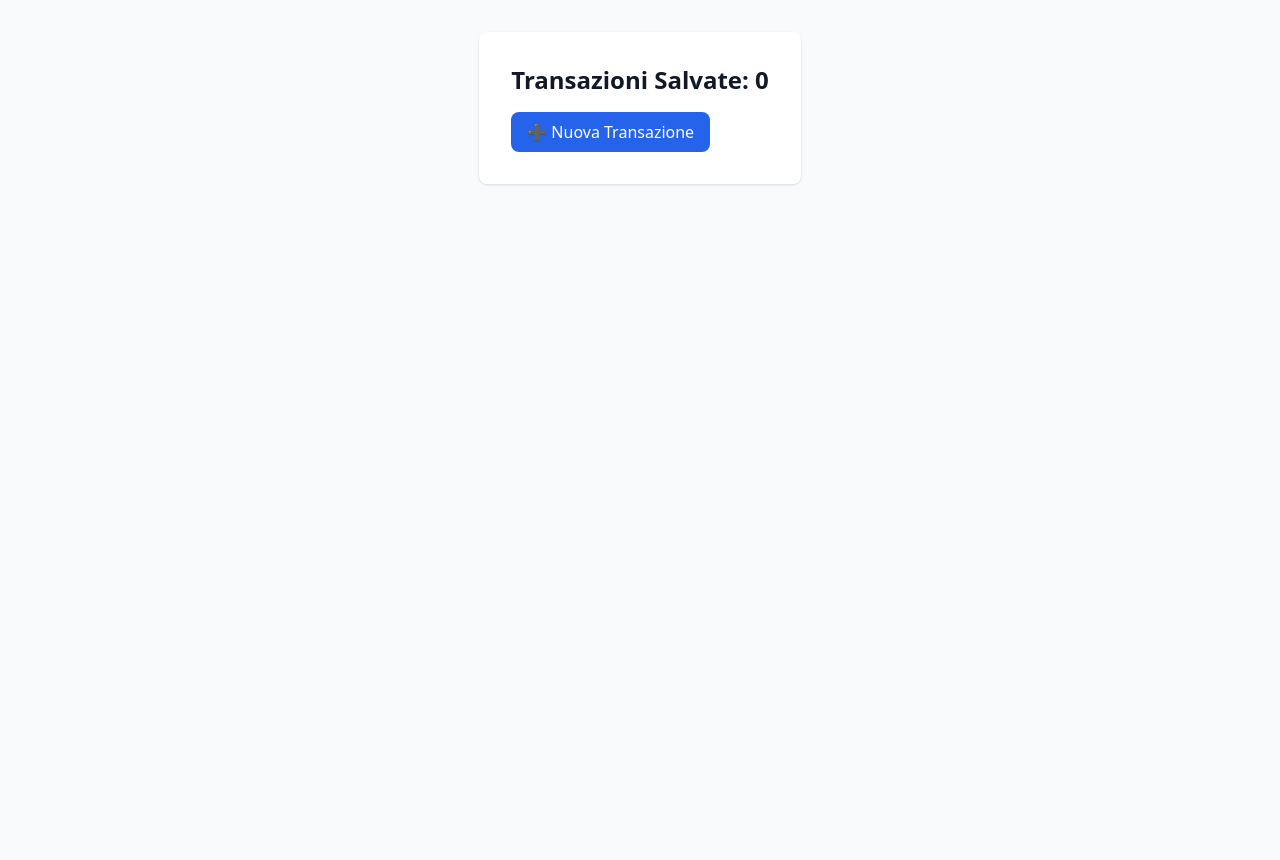
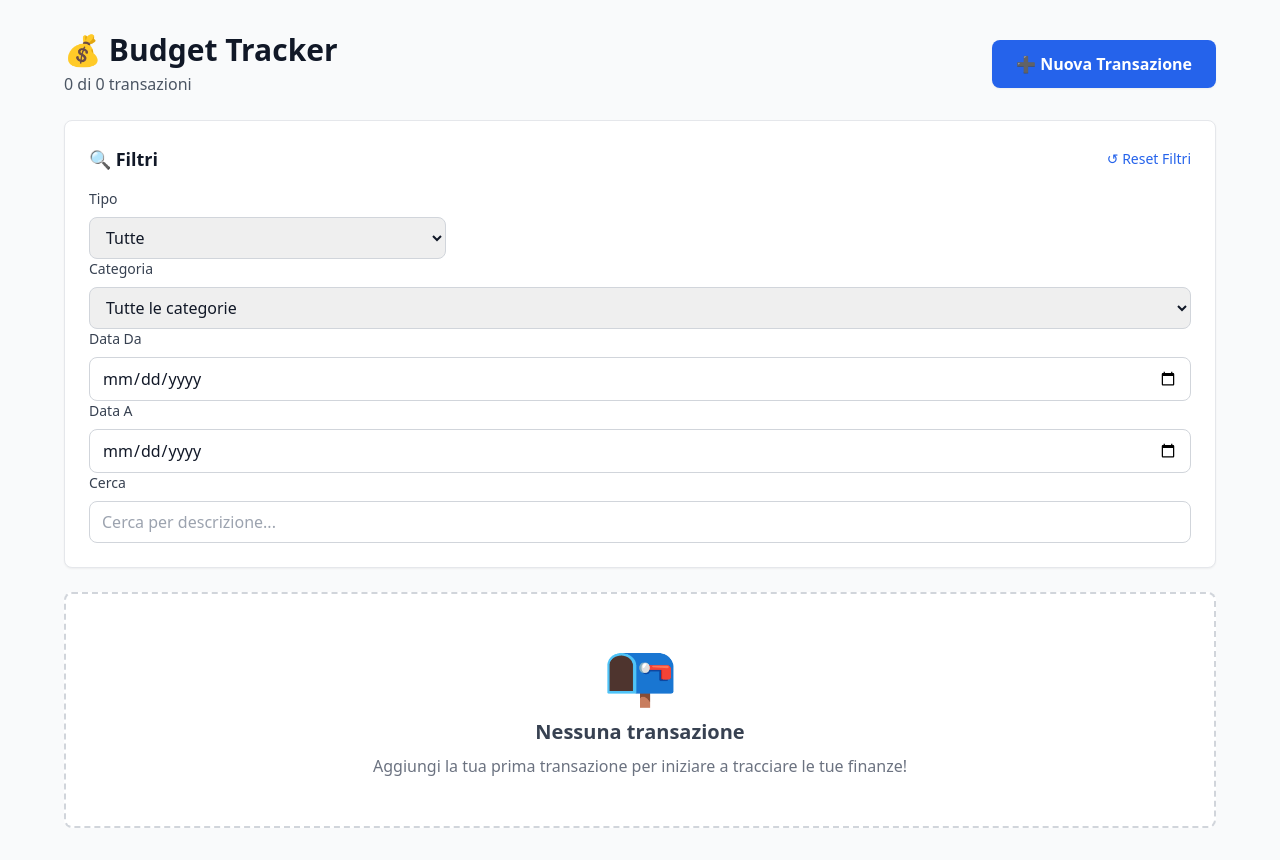
Before and after one commit to ffpalu/expense-tracker, a React (Vite) app: page / in a window 1280 px wide. Before the commit the page ends 800 px from the top, so only its background shows below. Built offline with nearby package versions, Linux system fonts and the light colour scheme.

Commit message:
testing new features on App.tsx

```diff
--- a/src/App.tsx
+++ b/src/App.tsx
@@ -1,59 +1,86 @@
 import { useTransaction } from "./context/TransactionContext"
 import TransactionForm from "./components/transactions/TransactionForm";
+import TransactionList from "./components/transactions/TransactionList";
 import { useState } from "react";
+import { useFilters } from "./hooks/useFilters";
+import TransactionFilters from "./components/transactions/TransactionFilters";
 
 function App() {
 
-	const { transactions, addTransaction } = useTransaction();
+	const { transactions, addTransaction, deleteTransaction } = useTransaction();
 	const [showForm, setShowForm] = useState(false);
 
+	const {
+		typeFilter,
+		categoryFilter,
+		dateFromFilter,
+		dateToFilter,
+		searchTerm,
+		filteredTransactions,
+		setTypeFilter,
+		setCategoryFilter,
+		setDateFromFilter,
+		setDateToFilter,
+		setSearchTerm,
+		resetFilters
+	} = useFilters(transactions);
+
   return (
-		<div className="min-h-screen bg-gray-50 flex p-8">
-			<div className="max-w-2xl mx-auto">
+    <div className="min-h-screen bg-gray-50 p-8">
+       <div className="max-w-6xl mx-auto">
+        <div className="mb-6 flex flex-col md:flex-row justify-between items-start md:items-center gap-4">
+          <div>
+            <h1 className="text-3xl font-bold text-gray-900">💰 Budget Tracker</h1>
+            <p className="text-gray-600 mt-1">
+              {filteredTransactions.length} di {transactions.length} transazioni
+            </p>
+          </div>
+          <button
+            onClick={() => setShowForm(!showForm)}
+            className="bg-blue-600 text-white px-6 py-3 rounded-lg hover:bg-blue-700 font-semibold transition-colors shadow-sm"
+          >
+            {showForm ? '❌ Chiudi Form' : '➕ Nuova Transazione'}
+          </button>
+        </div>
+
         {showForm && (
+          <div className="mb-6">
             <TransactionForm
               onSubmit={(data) => {
                 addTransaction(data);
-							alert('Transazione salvata!');
-							setShowForm(false)
+                setShowForm(false);
               }}
               onCancel={() => setShowForm(false)}
             />
-				)}
-
-
-				{!showForm && (
-					<div className="bg-white p-8 rounded-lg shadow">
-						<h2 className="text-2xl font-bold mb-4">Transazioni Salvate: {transactions.length}</h2>
-						<button
-							onClick={() => setShowForm(true)}
-							className="bg-blue-600 text-white px-4 py-2 rounded-lg"
-						>
-							➕ Nuova Transazione
-						</button>
-
-						{transactions.length > 0 && (
-							<div className="mt-4 space-y-2">
-								{transactions.slice(-5).reverse().map(t => (
-									<div key={t.id} className="p-3 bg-gray-50 rounded">
-										<p className="font-semibold">{t.description}</p>
-										<p className="text-sm text-gray-600">
-											{t.type === 'income' ?  '📈' : '📉'} € {t.amount} - {t.category}
-										</p>
-									</div>
-								))}
           </div>
         )}
 
-					</div>
-				)}
+				<TransactionFilters
+					typeFilter={typeFilter}
+					categoryFilter={categoryFilter}
+					dateFromFilter={dateFromFilter}
+					dateToFilter={dateToFilter}
+					searchTerm={searchTerm}
+          onTypeChange={setTypeFilter}
+          onCategoryChange={setCategoryFilter}
+          onDateFromChange={setDateFromFilter}
+          onDateToChange={setDateToFilter}
+          onSearchChange={setSearchTerm}
+          onReset={resetFilters}
+				/>
 
-
-
-
+        <TransactionList
+          transactions={transactions}
+          onEdit={(transaction) => {
+            console.log('Modifica:', transaction);
+            // TODO: Futura implementazione...
+          }}
+          onDelete={deleteTransaction}
+        />
       </div>
     </div>
-	)
+  );
+
 }
 
 export default App
```
Lines whose indentation alone changed are shown as unchanged.
